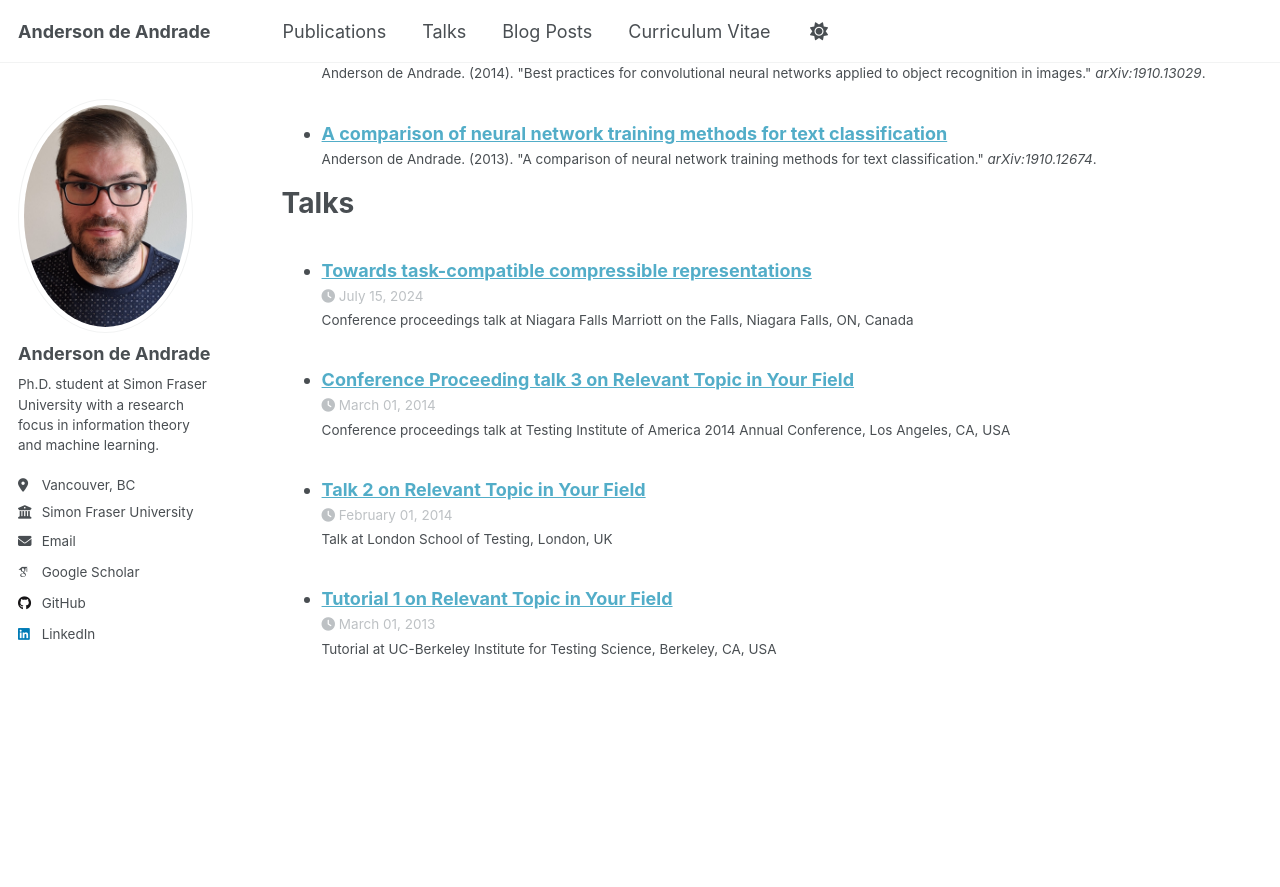
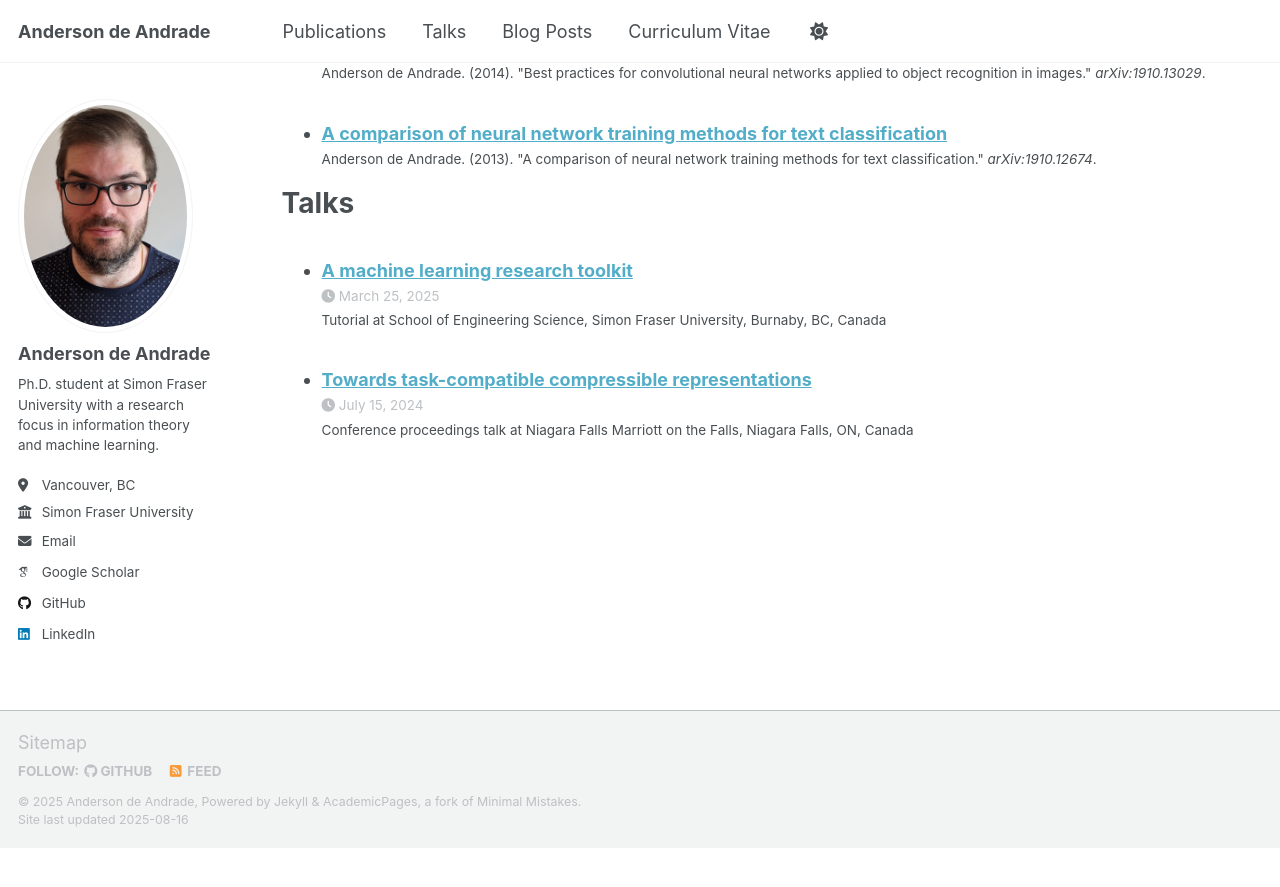
Before and after one commit to adeandrade/adeandrade.github.io, a Jekyll site: the page built from _pages/cv.md, in a window 1280 px wide and 900 px high, scrolled down 2100 px. Shown: the top 887 px of the window. Built offline with Jekyll 4.4.1, drawn with Linux system fonts in a browser that asks for light colours; some web fonts are replaced; a script that is not in the unit is left out; after the commit the page ends 2948 px from its top, so only the background shows below that; some of the changed text lies outside the part shown.

Commit message:
ML Toolkit

```diff
--- a/_config.yml
+++ b/_config.yml
@@ -151,9 +151,9 @@ social:
 
 # Analytics
 analytics:
-  provider               :  "false" # false (default), "google", "google-universal", "google-analytics-4", "custom"
+  provider               :  "google-analytics-4" # false (default), "google", "google-universal", "google-analytics-4", "custom"
   google:
-    tracking_id          :
+    tracking_id          :  "G-L7YP55BVZK"
 
 
 # Reading Files
--- a/_pages/cv.md
+++ b/_pages/cv.md
@@ -12,7 +12,7 @@ redirect_from:
 Education
 ======
 
-* Ph.D in Engineering Science, Simon Fraser University, 2027 (expected)
+* Ph.D. in Engineering Science, Simon Fraser University, 2027 (expected)
 * M.S. in Applied Computing, University of Toronto, 2015
 * B.E. in Networks and Communications, Universidad Tecnológica del Centro (Venezuela), 2007
 
--- a/_talks/2013-03-01-tutorial-1.md
+++ /dev/null
@@ -1,13 +0,0 @@
----
-title: "Tutorial 1 on Relevant Topic in Your Field"
-collection: talks
-type: "Tutorial"
-permalink: /talks/2013-03-01-tutorial-1
-venue: "UC-Berkeley Institute for Testing Science"
-date: 2013-03-01
-location: "Berkeley, CA, USA"
----
-
-[More information here](http://exampleurl.com)
-
-This is a description of your tutorial, note the different field in type. This is a markdown files that can be all markdown-ified like any other post. Yay markdown!
--- a/_talks/2014-02-01-talk-2.md
+++ /dev/null
@@ -1,13 +0,0 @@
----
-title: "Talk 2 on Relevant Topic in Your Field"
-collection: talks
-type: "Talk"
-permalink: /talks/2014-02-01-talk-2
-venue: "London School of Testing"
-date: 2014-02-01
-location: "London, UK"
----
-
-[More information here](http://example2.com)
-
-This is a description of your talk, which is a markdown files that can be all markdown-ified like any other post. Yay markdown!
--- a/_talks/2014-03-01-talk-3.md
+++ /dev/null
@@ -1,11 +0,0 @@
----
-title: "Conference Proceeding talk 3 on Relevant Topic in Your Field"
-collection: talks
-type: "Conference proceedings talk"
-permalink: /talks/2014-03-01-talk-3
-venue: "Testing Institute of America 2014 Annual Conference"
-date: 2014-03-01
-location: "Los Angeles, CA, USA"
----
-
-This is a description of your conference proceedings talk, note the different field in type. You can put anything in this field.
--- /dev/null
+++ b/_talks/2025-03-25-tutorial-1.md
@@ -0,0 +1,12 @@
+---
+title: "A machine learning research toolkit"
+collection: talks
+type: "Tutorial"
+permalink: /talks/ml-toolkit
+venue: "School of Engineering Science, Simon Fraser University"
+date: 2025-03-25
+location: "Burnaby, BC, Canada"
+---
+A six hour tutorial describing a toolkit for machine learning research. We go over many of the details of our suggested tools for development, deployment, and artifact management. We make emphasis on best practices and our philosophy.
+
+Slides are available [here](/files/ml-toolkit.pdf). Video recordings and related code are available upon request.
```
Also changed, not shown: 1 other file.
